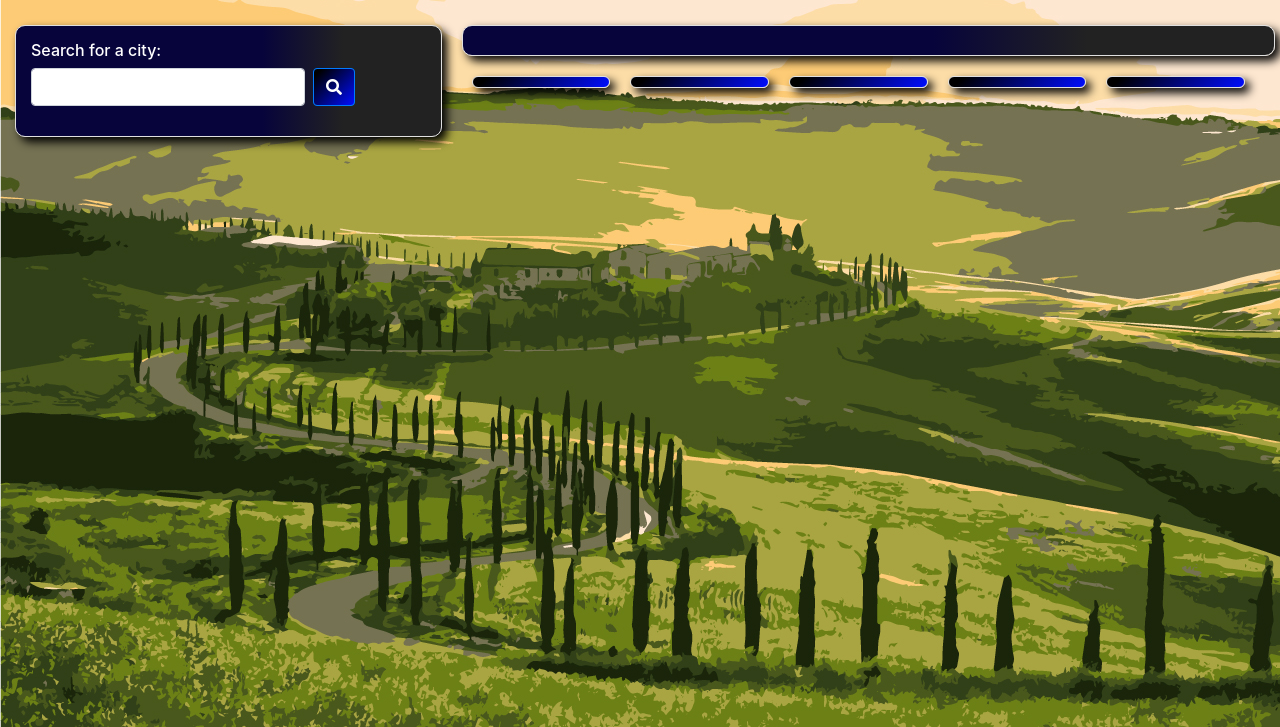
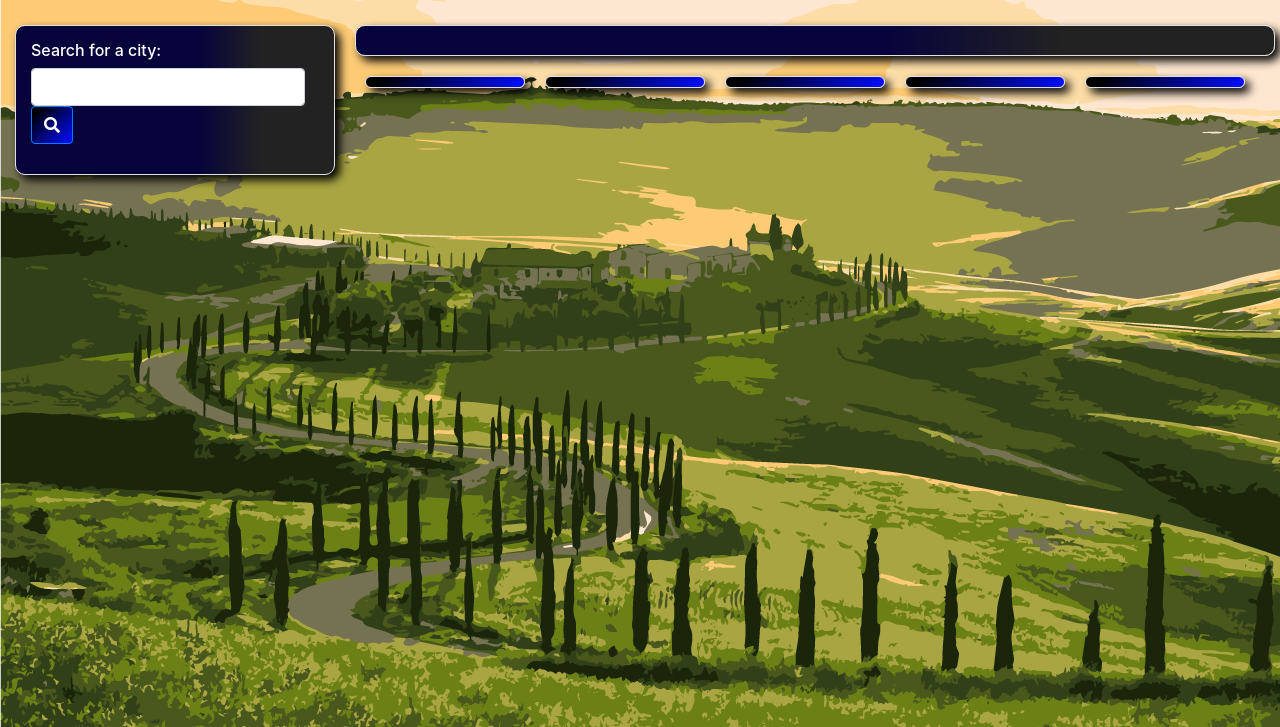
Before and after one commit to mathcodes/Weather_Dashboard, a plain HTML site: page index.html in a window 1280 px wide. Shown: the part 73-800 px from the top of the page. Drawn offline with nearby package versions, Linux system fonts and the light colour scheme.

Commit message:
Update index.html

```diff
--- a/index.html
+++ b/index.html
@@ -19,7 +19,7 @@
         <h1>Weather Dashboard</h1>
     </div>
     <div class="row" id="content">
-        <div class="col-md-4 bg-light" id="sidebar">
+        <div class="col-md-3 bg-light" id="sidebar">
             <h6>Search for a city:</h6>
             <form class="form-inline">
                 <input class="form-control mr-sm-2" type="text" aria-label="Search" id="search">
@@ -27,7 +27,7 @@
             </form>
             <div id="cityBtns"></div>
         </div>
-        <div class="col-md-8">
+        <div class="col-md-9">
             <div class="row">
                 <div class="container" id="cityInfo">
                     <h3 id="todaysDate"></h3>
```
